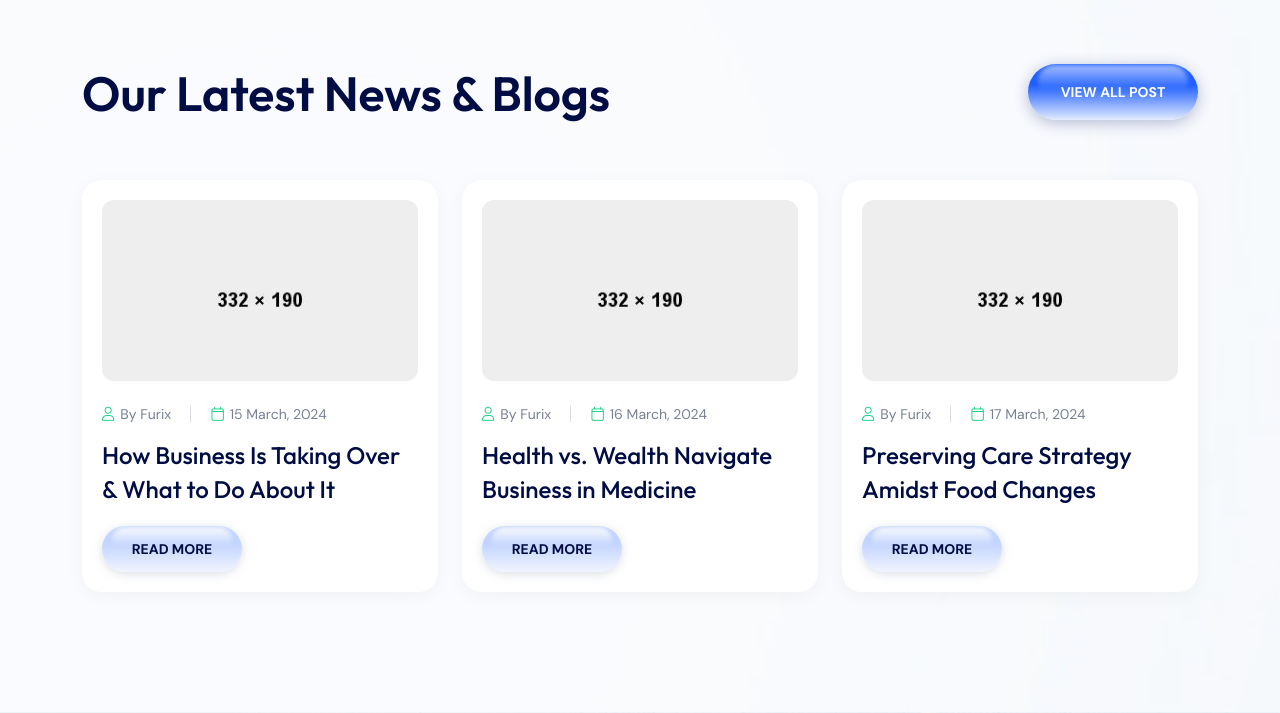
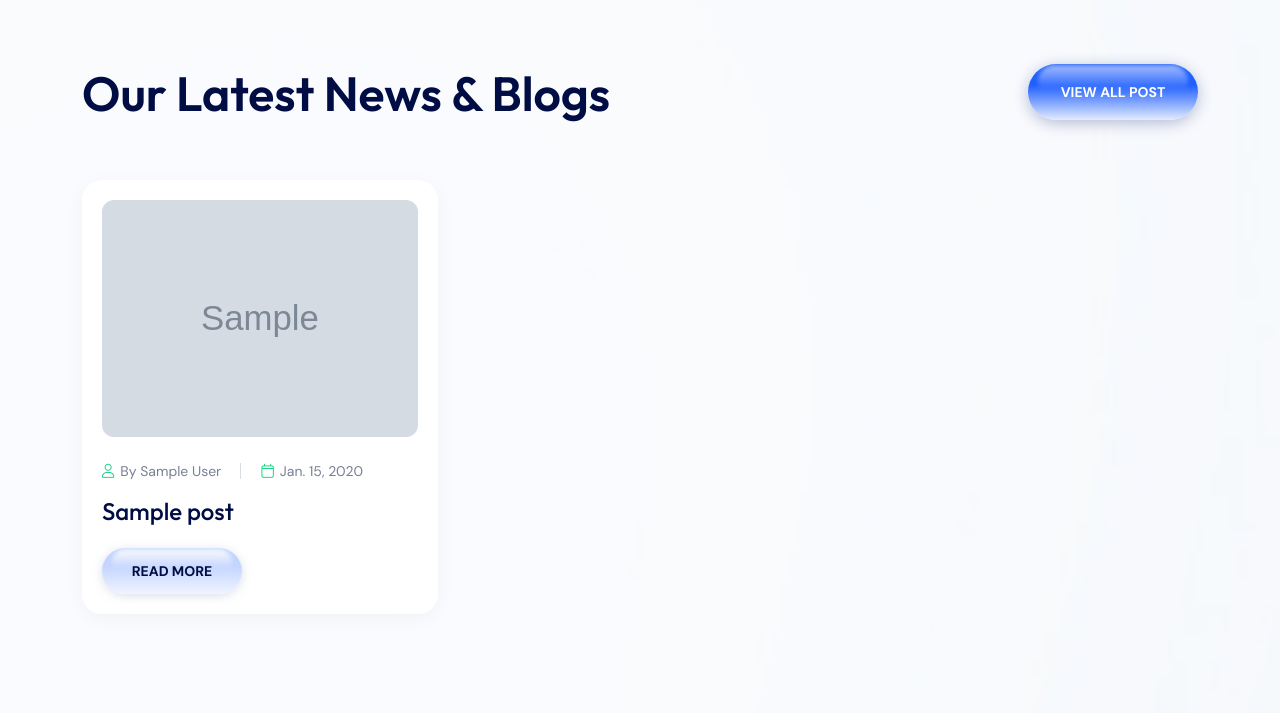
Before and after one commit to satyajitgiram/myfurix_veterinary, a Django app: page / in a window 1280 px wide. Shown: the part 2460-3173 px from the top of the page. Run offline with Django 4.2, Linux system fonts and the light colour scheme; data comes from the database, SQL or seed files in the repository; tables that the repository leaves empty hold one stand-in row (values such as "Sample post"); grey boxes marked "Sample" are stand-in pictures; some libraries are stand-ins or nearby versions.

Commit message:
created post model & write a dynamic html for this

```diff
--- a/store/models.py
+++ b/store/models.py
@@ -26,3 +26,13 @@ class Product(models.Model):
 
     def __str__(self):
             return self.title
+
+class Post(models.Model):
+    title = models.CharField(max_length=200)
+    author = models.CharField(max_length=100)
+    date = models.DateField()
+    image = models.ImageField(upload_to='blog_images/')
+    content = models.TextField()
+
+    def __str__(self):
+        return self.title
--- a/store/templates/home.html
+++ b/store/templates/home.html
@@ -527,59 +527,28 @@ Blog Area
             </div>
             <div class="col-lg-auto d-none d-lg-block">
                 <div class="sec-btn">
-                        <a href="blog.html" class="th-btn style4">View All Post</a>
+                    <a href="#" class="th-btn style4">View All Post</a>
                 </div>
             </div>
         </div>
         <div class="row gy-4">
+            {% for post in latest_posts %}
             <div class="col-xl-4 col-md-6">
                 <div class="blog-box">
                     <div class="blog-img">
-                            <img src="assets/img/blog/blog_2_1.jpg" alt="blog image">
+                        <img src="{{ post.image.url }}" alt="{{ post.title }}">
                     </div>
                     <div class="blog-content">
                         <div class="blog-meta">
-                                <a href="blog.html"><i class="fal fa-user"></i>By Furix</a>
-                                <a href="blog.html"><i class="fal fa-calendar"></i>15 March, 2024</a>
+                            <span><i class="fal fa-user"></i>By {{ post.author }}</span>
+                            <span><i class="fal fa-calendar"></i>{{ post.date }}</span>
                         </div>
-                            <h3 class="box-title"><a href="blog-details.html">How Business Is Taking Over & What to Do About It</a></h3>
-                            <a href="blog-details.html" class="th-btn btn-sm">Read More</a>
+                        <h3 class="box-title"><a href="#">{{ post.title }}</a></h3>
+                        <a href="#" class="th-btn btn-sm">Read More</a>
                     </div>
                 </div>
             </div>
-
-                <div class="col-xl-4 col-md-6">
-                    <div class="blog-box">
-                        <div class="blog-img">
-                            <img src="assets/img/blog/blog_2_2.jpg" alt="blog image">
-                        </div>
-                        <div class="blog-content">
-                            <div class="blog-meta">
-                                <a href="blog.html"><i class="fal fa-user"></i>By Furix</a>
-                                <a href="blog.html"><i class="fal fa-calendar"></i>16 March, 2024</a>
-                            </div>
-                            <h3 class="box-title"><a href="blog-details.html">Health vs. Wealth Navigate Business in Medicine</a></h3>
-                            <a href="blog-details.html" class="th-btn btn-sm">Read More</a>
-                        </div>
-                    </div>
-                </div>
-
-                <div class="col-xl-4 col-md-6">
-                    <div class="blog-box">
-                        <div class="blog-img">
-                            <img src="assets/img/blog/blog_2_3.jpg" alt="blog image">
-                        </div>
-                        <div class="blog-content">
-                            <div class="blog-meta">
-                                <a href="blog.html"><i class="fal fa-user"></i>By Furix</a>
-                                <a href="blog.html"><i class="fal fa-calendar"></i>17 March, 2024</a>
-                            </div>
-                            <h3 class="box-title"><a href="blog-details.html">Preserving Care Strategy Amidst Food Changes</a></h3>
-                            <a href="blog-details.html" class="th-btn btn-sm">Read More</a>
-                        </div>
-                    </div>
-                </div>
-
+            {% endfor %}
         </div>
     </div>
 </section>
--- a/store/views.py
+++ b/store/views.py
@@ -1,5 +1,5 @@
 from django.shortcuts import render
-from .models import Banner, Category, Product
+from .models import Banner, Category, Product, Post
 from app.models import Testimonial
 
 def home(request):
@@ -7,10 +7,11 @@ def home(request):
     categories = Category.objects.all()
     testimonials = Testimonial.objects.all()
     products = Product.objects.all()
+    latest_posts = Post.objects.order_by('-date')[:3]
 
     for testimonial in testimonials:
         testimonial.star_range = range(testimonial.star_rating)
-    return render(request, 'home.html', {'banners': banners, 'products': products, 'categories': categories, 'testimonials': testimonials})
+    return render(request, 'home.html', {'banners': banners,'latest_posts': latest_posts, 'products': products, 'categories': categories, 'testimonials': testimonials})
 
 
 
```
Also changed, not shown: store/migrations/0004_post.py (added). Lines whose indentation alone changed are shown as unchanged.
